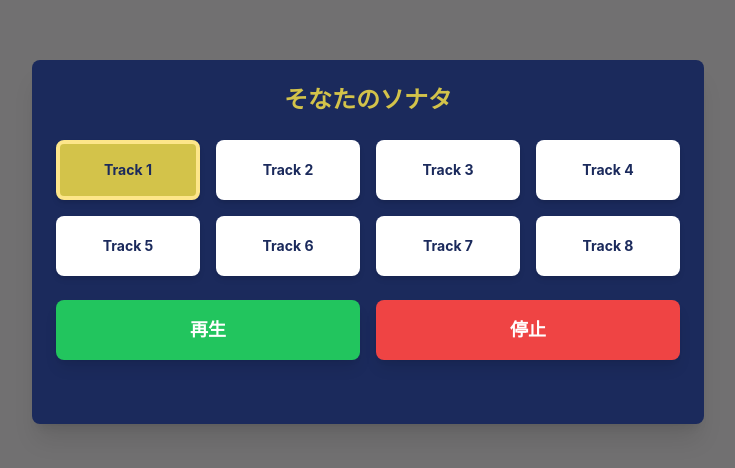
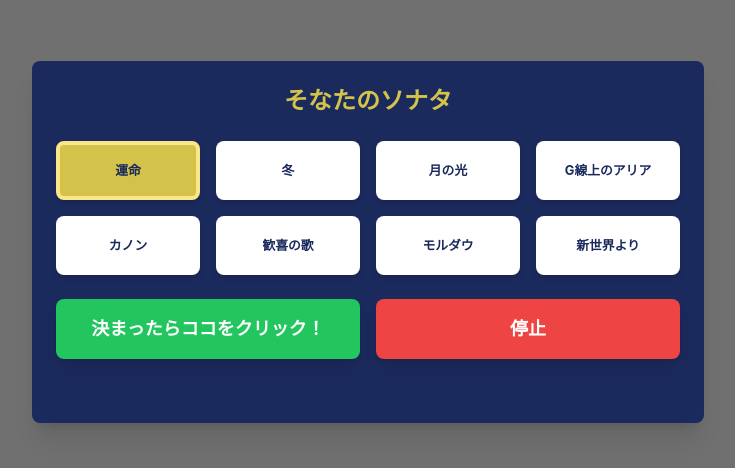
Before and after one commit to uruhaosaki-coder/sonata-no-sonata, a plain HTML site: page index.html in a window 1280 px wide. Shown: the part 158-626 px from the top of the page, without its empty margins (272-1007 px from the left). Drawn offline with nearby package versions, Linux system fonts and the light colour scheme.

Commit message:
Update index.html

```diff
--- a/index.html
+++ b/index.html
@@ -22,6 +22,16 @@
             padding-left: 0.5rem;
             padding-right: 0.5rem;
         }
+
+        /* ボタンの文字サイズを自動調整 */
+        .track-button {
+            /* 1行で表示し、はみ出たら ... に */
+            white-space: nowrap;
+            overflow: hidden;
+            text-overflow: ellipsis;
+            /* 文字サイズを少し小さくして長い曲名に対応 */
+            font-size: 0.8rem; /* 14px -> 12.8px */
+        }
     </style>
 </head>
 <!-- 背景を #717071 (グレー) に変更 -->
@@ -33,12 +43,10 @@
         <h1 class="text-2xl font-bold text-center text-[#D3C34A] mb-6">そなたのソナタ</h1>
 
         <!-- トラック選択ボタン (8曲用にレイアウト変更) -->
-        <!-- sm:grid-cols-3 (3列) -> 変更なし -->
-        <!-- md:grid-cols-5 (5列) -> md:grid-cols-4 (4列) に変更 -->
         <div id="button-container" class="grid grid-cols-2 sm:grid-cols-3 md:grid-cols-4 gap-4 mb-6 w-full">
             <template id="track-button-template">
                 <!-- Trackボタン: 白背景(bg-white)、青文字(text-[#1B2A5C]) -->
-                <button class="track-button text-[#1B2A5C] font-bold py-4 px-2 rounded-lg bg-white hover:bg-gray-100 transition-all duration-200 shadow-md text-sm border-4 border-transparent">
+                <button class="track-button text-[#1B2A5C] font-bold py-4 px-2 rounded-lg bg-white hover:bg-gray-100 transition-all duration-200 shadow-md border-4 border-transparent">
                     Track
                 </button>
             </template>
@@ -46,8 +54,9 @@
 
         <!-- 操作ボタン -->
         <div class="flex space-x-4">
+            <!-- ボタンの文字を「決まったらココをクリック！」に変更 -->
             <button id="play-button" class="flex-1 bg-green-500 hover:bg-green-600 text-white font-bold py-4 px-6 rounded-lg text-lg shadow-lg transition duration-300">
-                再生
+                決まったらココをクリック！
             </button>
             <button id="stop-button" class="flex-1 bg-red-500 hover:bg-red-600 text-white font-bold py-4 px-6 rounded-lg text-lg shadow-lg transition duration-300">
                 停止
@@ -65,27 +74,34 @@
         // ! このまま「プレビュー」しても "ファイルが見つからない" というエラーになりますが、
         // ! これは正常な動作です。
 
-        // !【警告】 'a.m4a' などの .m4a 形式のファイルは、多くのブラウザで再生エラーになります。
-        // ! もし GitHub Pages で音が鳴らない場合は、
-        // ! 必ず音源を .mp3 形式または .wav 形式に変換し、
-        // ! ここのファイル名も "a.mp3" や "a.wav" などに修正してください。
-
         // 再生開始時に鳴る音 (i.wav に変更)
-        const A_URL = "i.wav";
+        const A_URL = "wide_25-11_music_2-09i_2846_モーツアルト_交響曲40番_(trim).wav";
 
         // 再生終了時に鳴る音 (i.wav に変更)
-        const B_URL = "i.wav";
+        const B_URL = "wide_25-11_music_2-09i_2846_モーツアルト_交響曲40番_(trim).wav";
 
-        // 選択する8種類の音トラック (8曲に変更, .wav に変更)
+        // 選択する8種類の音トラック (a.wav ~ h.wav に変更)
         const TRACK_URLS = [
-            "a.wav", // Track 1
-            "b.wav", // Track 2
-            "c.wav", // Track 3
-            "d.wav", // Track 4
-            "e.wav", // Track 5
-            "f.wav", // Track 6
-            "g.wav", // Track 7
-            "h.wav"  // Track 8
+            "wide_25-11_music_2-09a_audiostock_871154_運命サビ_(trim)(inBb).wav", // Track 1
+            "wide_25-11_music_2-09b_audiostock_1531685四季冬_(trim)(inBb).wav", // Track 2
+            "wide_25-11_music_2-09c_audiostock_931505_ドビュッシー_「月の光」原曲ピアノソロ_(trim)(inBb).wav", // Track 3
+            "wide_25-11_music_2-09d_audiostock_821545_バッハ_G線上のアリア_(trim)(inBb).wav", // Track 4
+            "wide_25-11_music_2-09e_Pachelbel-Canon-in-D-2019-AR_サウンドライブラリー_パッヘルベル_カノン_(trim)(inBb).wav", // Track 5
+            "wide_25-11_music_2-09f_audiostock_147191_ベートーヴェン_第九より歓喜の歌_(trim)(inBb).wav", // Track 6
+            "wide_25-11_music_2-09g_audiostock_1251719_スメタナ_響詩 「モルダウ」（わが祖国より）_(trim)(inBb).wav", // Track 7
+            "wide_25-11_music_2-09h_audiostock_1262384_ドヴォルザーク_「新世界より」第4楽章_(trim)(inBb).wav"  // Track 8
+        ];
+
+        // ▼ ボタンに表示する曲名 (8曲) ▼
+        const TRACK_NAMES = [
+            "運命",
+            "冬",
+            "月の光",
+            "G線上のアリア",
+            "カノン",
+            "歓喜の歌",
+            "モルダウ",
+            "新世界より"
         ];
         // --- ▲ 音源設定 ▲ ---
 
@@ -119,7 +135,9 @@
                 const clone = template.content.cloneNode(true);
                 const button = clone.querySelector('.track-button');
 
-                button.textContent = `Track ${index + 1}`;
+                // ▼ 曲名を表示するように変更 ▼
+                // TRACK_NAMES配列に曲名があればそれを使い、なければ元の "Track X" を使う
+                button.textContent = TRACK_NAMES[index] || `Track ${index + 1}`;
                 button.dataset.index = index;
 
                 button.addEventListener('click', () => {
@@ -167,7 +185,7 @@
                 currentPreviewAudio.pause();
                 currentPreviewAudio.currentTime = 0;
                 currentPreviewAudio = null;
-                statusEl.textContent = `Track ${index + 1} プレビュー停止`;
+                statusEl.textContent = `${TRACK_NAMES[index]} プレビュー停止`;
                 return;
             }
 
@@ -183,13 +201,13 @@
             currentPreviewAudio.removeEventListener('error', handleAudioError);
 
             currentPreviewAudio.addEventListener('ended', previewEnded);
-            currentPreviewAudio.addEventListener('error', (e) => handleAudioError(e, `Preview Track ${index + 1}`));
+            currentPreviewAudio.addEventListener('error', (e) => handleAudioError(e, `Preview ${TRACK_NAMES[index]}`));
 
-            statusEl.textContent = `Track ${index + 1} をプレビュー中...`;
-            console.log(`Playing Preview ${index + 1} (URL: ${url})`);
+            statusEl.textContent = `${TRACK_NAMES[index]} をプレビュー中...`;
+            console.log(`Playing Preview ${TRACK_NAMES[index]} (URL: ${url})`);
 
             currentPreviewAudio.play().catch(e => {
-                console.error(`Playback error (Preview ${index + 1}):`, e.message);
+                console.error(`Playback error (Preview ${TRACK_NAMES[index]}):`, e.message);
                 statusEl.textContent = `再生エラー (Preview)`;
             });
         }
@@ -232,7 +250,9 @@
             currentPlayingAudio.addEventListener('ended', playNextInSequence);
             currentPlayingAudio.addEventListener('error', (e) => handleAudioError(e, next.name));
 
-            statusEl.textContent = `${next.name === 'Main' ? 'Track ' + (selectedTrackIndex + 1) : next.name} を再生中...`;
+            // ▼ メイン再生時のステータス表示も曲名に変更 ▼
+            const displayName = next.name === 'Main' ? TRACK_NAMES[selectedTrackIndex] : next.name;
+            statusEl.textContent = `${displayName} を再生中...`;
             console.log(`Playing ${next.name} (URL: ${next.url})`);
 
             currentPlayingAudio.play().catch(e => {
@@ -247,7 +267,7 @@
             console.error(`Audio Playback Error (${name}):`, e);
             statusEl.textContent = `エラー (${name}): ファイル読込失敗`;
             // シーケンス再生中のエラーなら、次のシーケンスに進む
-            if (name.startsWith('A') || name.startsWith('Main') || name.startsWith('B')) {
+            if (name.startsWith('A') || name.startsWith('Main') || name.startsWith('B') || name.startsWith('Preview')) {
                 playNextInSequence();
             }
         }
```
